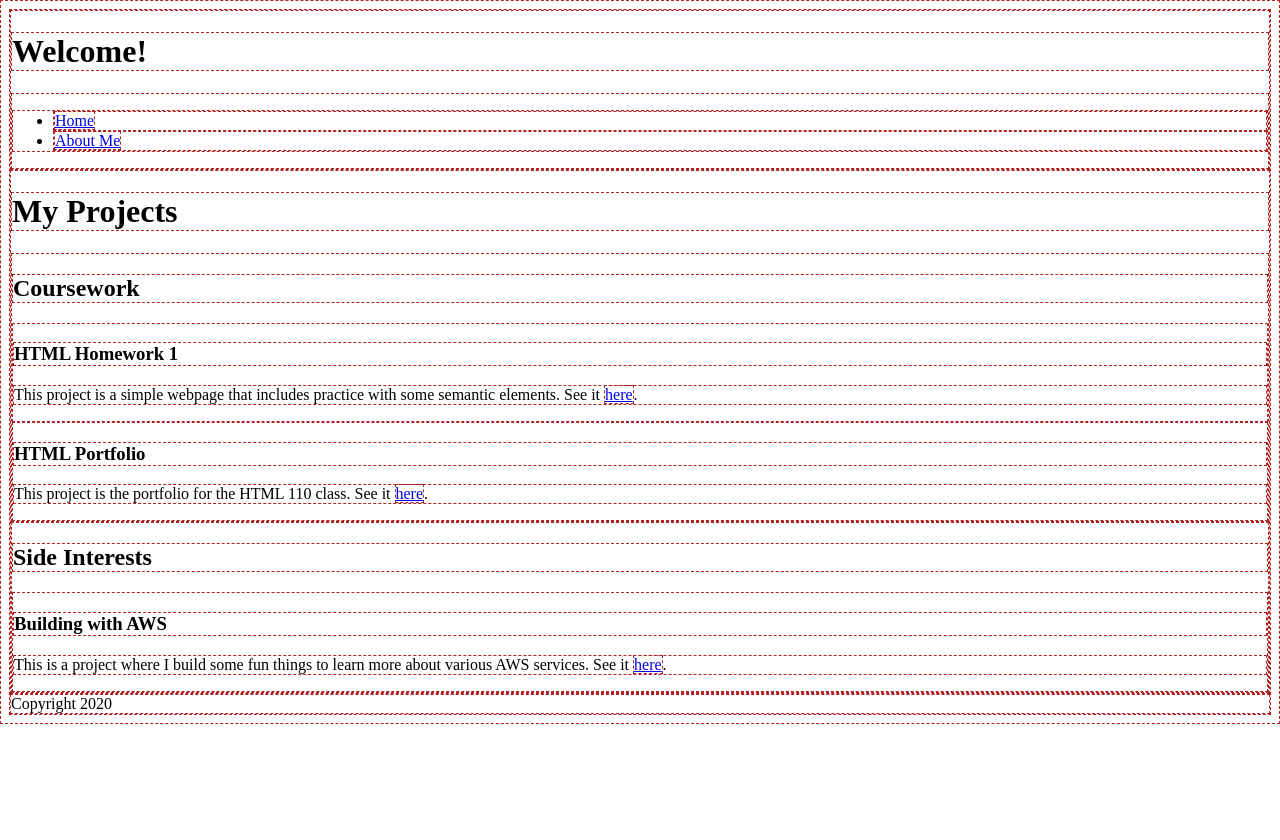
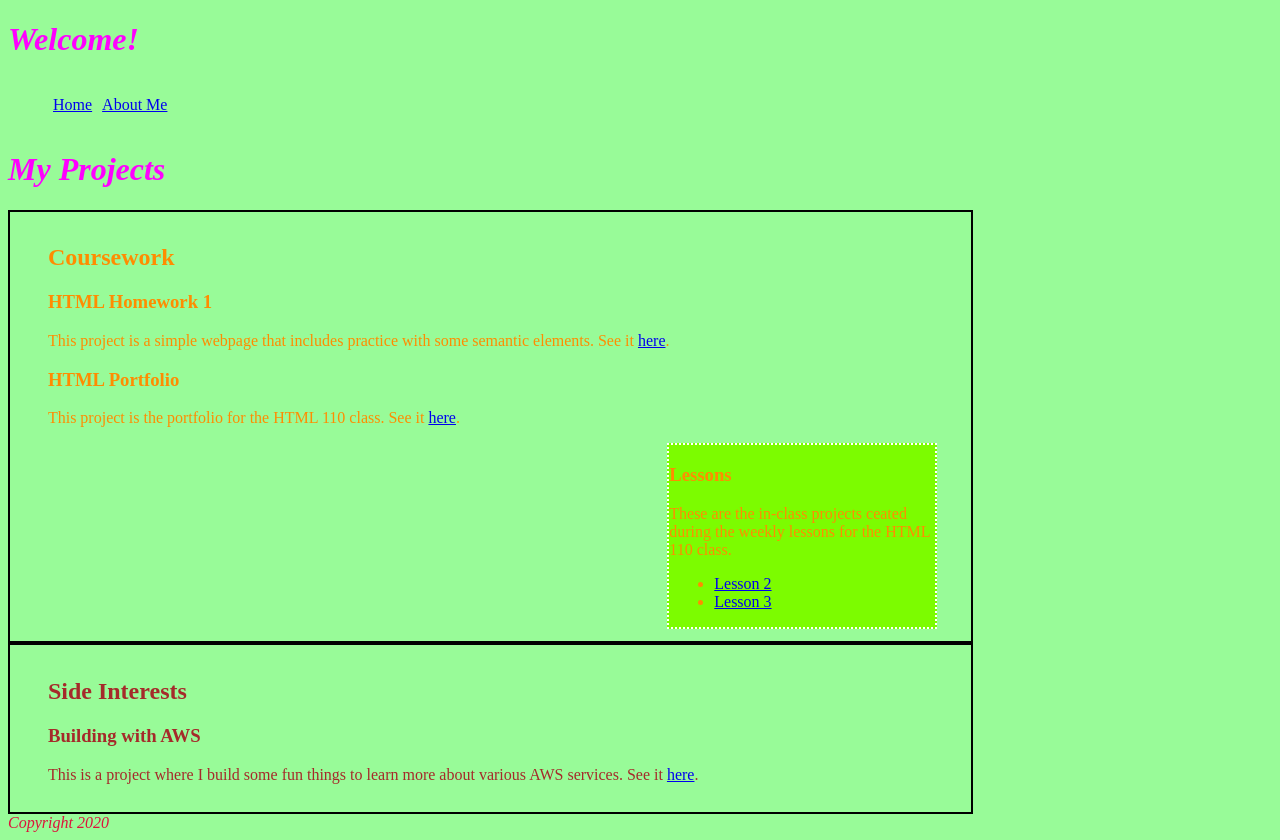
Before and after one commit to dseaberg/portfolio, a plain HTML site: page index.html in a window 1280 px wide. Before the commit the page ends 800 px from the top, so only its background shows below. Drawn offline with Linux system fonts and the light colour scheme.

Commit message:
Lesson 3 - Add an aside to the Home page. Add styling for color, borders, and padding.

```diff
--- a/index.html
+++ b/index.html
@@ -9,7 +9,7 @@
     <header>
       <h1>Welcome!</h1>
       <nav>
-        <ul>
+        <ul class="nav-items">
           <li><a href="index.html">Home</a></li>
           <li><a href="about.html">About Me</a></li>
         </ul>
@@ -18,7 +18,7 @@
 
     <main>
       <h1>My Projects</h1>
-      <section>
+      <section class="projects">
         <h2>Coursework</h2>
         <article>
           <h3>HTML Homework 1</h3>
@@ -34,9 +34,20 @@
             See it <a href="https://github.com/dseaberg/portfolio" target="_blank">here</a>.
           </p>
         </article>
+
+        <aside>
+          <h3 class="aside-heading">Lessons</h3>
+          <p>
+            These are the in-class projects ceated during the weekly lessons for the HTML 110 class.
+          </p>
+          <ul class="aside-items">
+            <li><a href="https://github.com/dseaberg/Lesson-02" target="_blank">Lesson 2</a></li>
+            <li><a href="https://github.com/dseaberg/Lesson-03" target="_blank">Lesson 3</a></li>
+          </ul>
+        </aside>
       </section>
 
-      <section>
+      <section class="interests">
         <h2>Side Interests</h2>
         <article>
           <h3>Building with AWS</h3>
--- a/styles/styles.css
+++ b/styles/styles.css
@@ -1,3 +1,67 @@
-* {
-  border: 1px dashed firebrick;
+body {
+  background-color: palegreen;
 }
+
+h1 {
+  color: fuchsia;
+  font-style: italic;
+}
+
+section {
+  padding-left: 3%;
+  padding-right: 3%;
+  padding-top: 1%;
+  padding-bottom: 1%;
+  width: 70%;
+  border: 2px solid black;
+}
+
+.projects {
+  color: darkorange;
+}
+
+.interests {
+  color: brown;
+}
+
+article {
+  width: 75%;
+}
+
+aside {
+  margin-left: 70%;
+  width: 30%;
+  background-color: lawngreen;
+  border: 2px dotted white;
+}
+
+a:hover {
+  background-color: seashell;
+}
+
+.nav-items {
+  display: inline-flex;
+  list-style-type: none;
+}
+
+li {
+  margin-left: 5px;
+  margin-right: 5px;
+}
+
+footer {
+  font-style: italic;
+  color: crimson;
+}
+
+.details-article {
+  padding-left: 3%;
+  padding-right: 3%;
+  padding-top: 1%;
+  padding-bottom: 1%;
+  width: 70%;
+}
+
+.details-heading {
+  color: dimgray;
+}
```
Also changed, not shown: about.html (+3 -3 lines).
